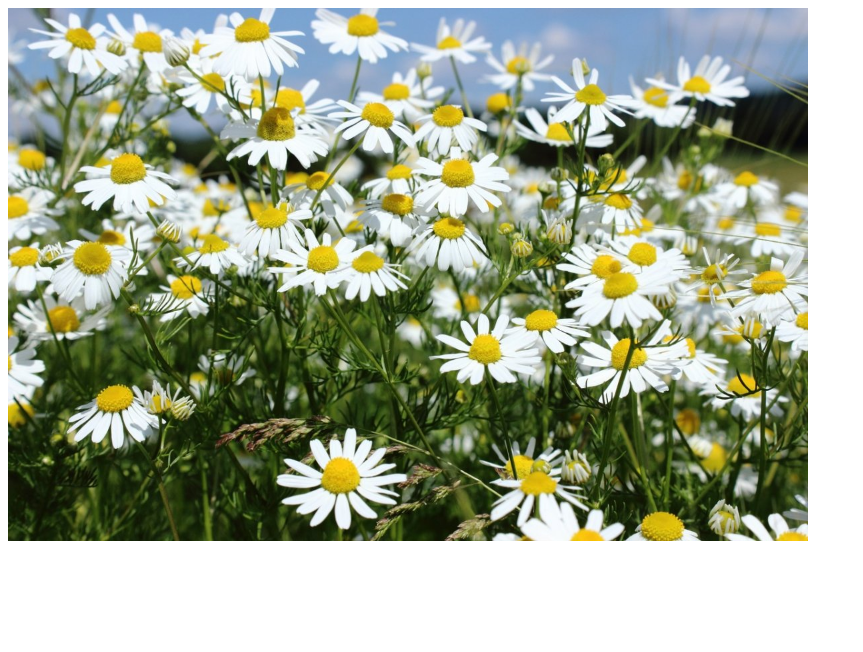
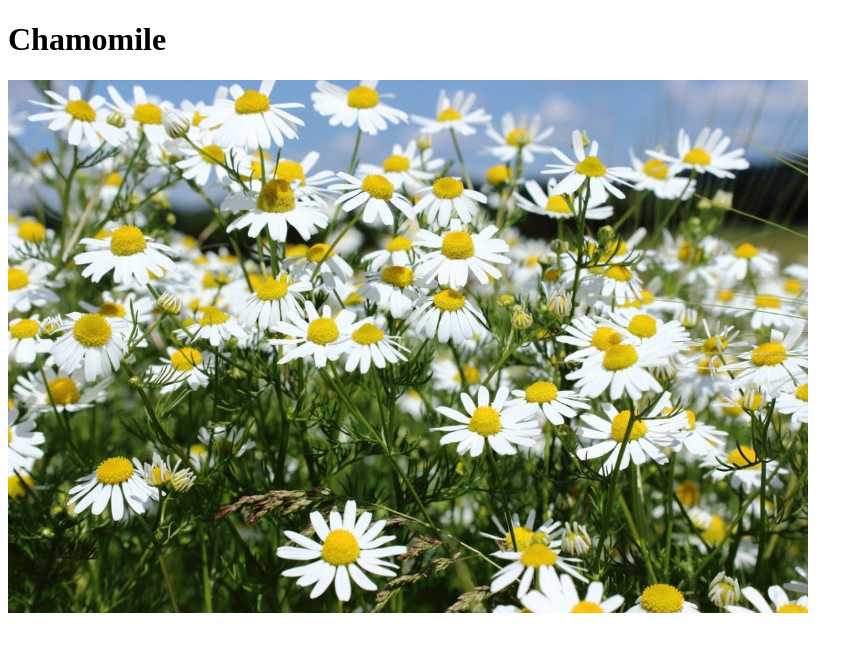
Before and after one commit to 71Mi/rsschool-cv, a plain HTML site: page index.html in a window 1280 px wide. Shown: the whole page, without its empty margins (0-863 px from the left). Drawn offline with Linux system fonts and the light colour scheme.

Commit message:
init: start css task. add text to html

```diff
--- a/index.html
+++ b/index.html
@@ -12,6 +12,7 @@
     </style>
 </head>
 <body>
+    <h1>Сhamomile</h1>
 <img id="spiner" src="Plant.gif" width="100" alt="321">
 <img id="flower" src="88.jpg" width="800" alt="123" onload="MyF()">
 
```
Also changed, not shown: style.css (added).
